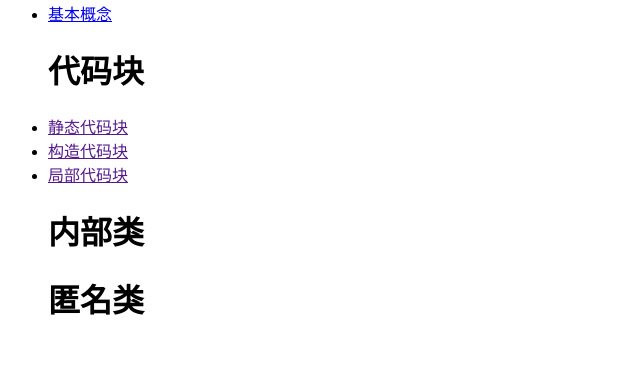
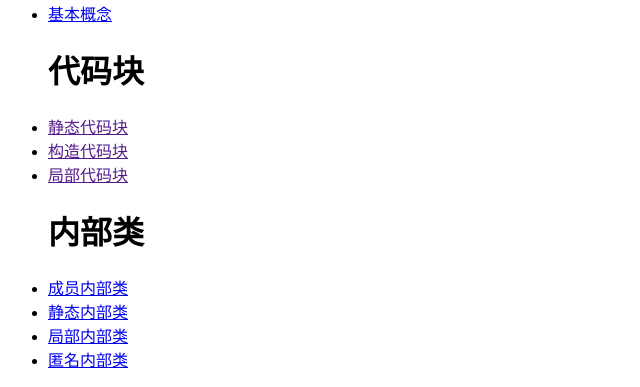
Before and after one commit to ruanzhaodong/JAVA-Knowledge-point, a plain HTML site: page index.html in a window 1280 px wide. Shown: the part 766-1153 px from the top of the page, without its empty margins (0-640 px from the left). Before the commit the page ends 1108 px from the top, so only its background shows below. Drawn offline with Linux system fonts and the light colour scheme.

Commit message:
Update index.html

```diff
--- a/index.html
+++ b/index.html
@@ -32,8 +32,10 @@
         <li><a href="">局部代码块</a></li>
 
         <h1>内部类</h1>
-
-        <h1>匿名类</h1>
+        <li><a href="C:\Users\rzd28\Desktop\阿东知识库\Java\内部类\成员内部类.html">成员内部类</a></li>
+        <li><a href="C:\Users\rzd28\Desktop\阿东知识库\Java\内部类\静态内部类.html">静态内部类</a></li>
+        <li><a href="C:\Users\rzd28\Desktop\阿东知识库\Java\内部类\局部内部类.html">局部内部类</a></li>
+        <li><a href="C:\Users\rzd28\Desktop\阿东知识库\Java\内部类\匿名内部类.html">匿名内部类</a></li>
 
 
 
```
